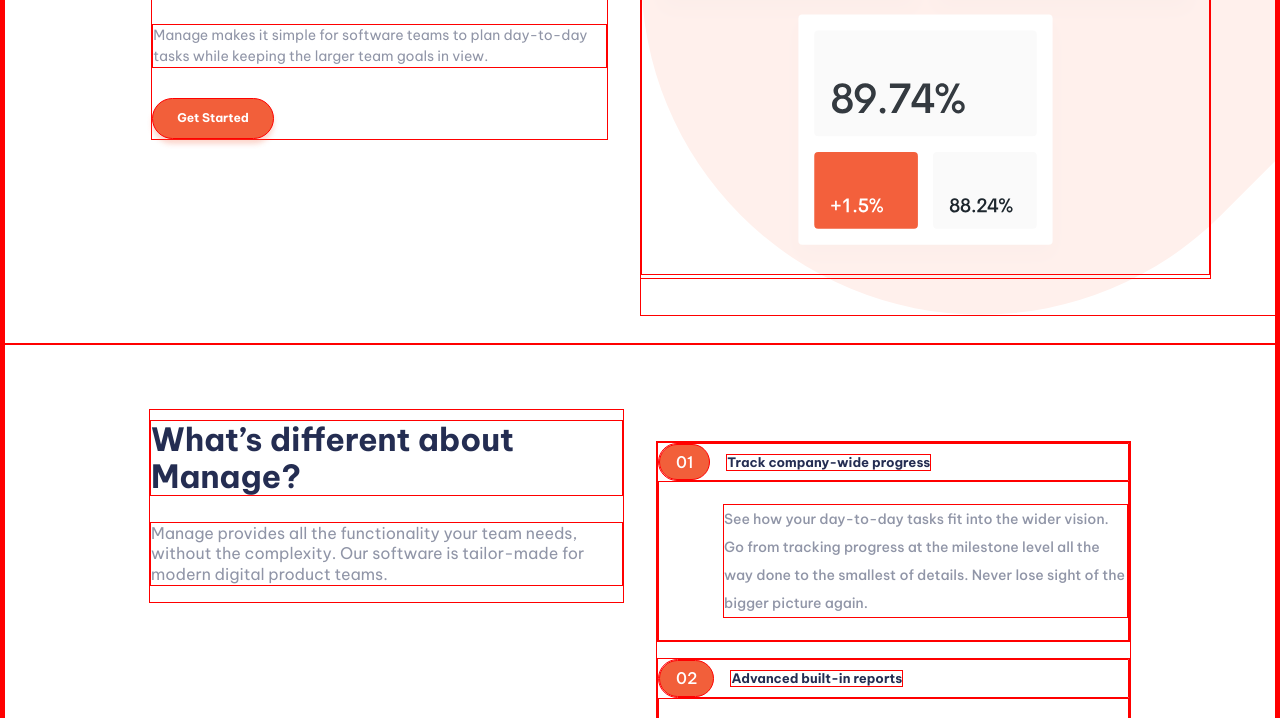
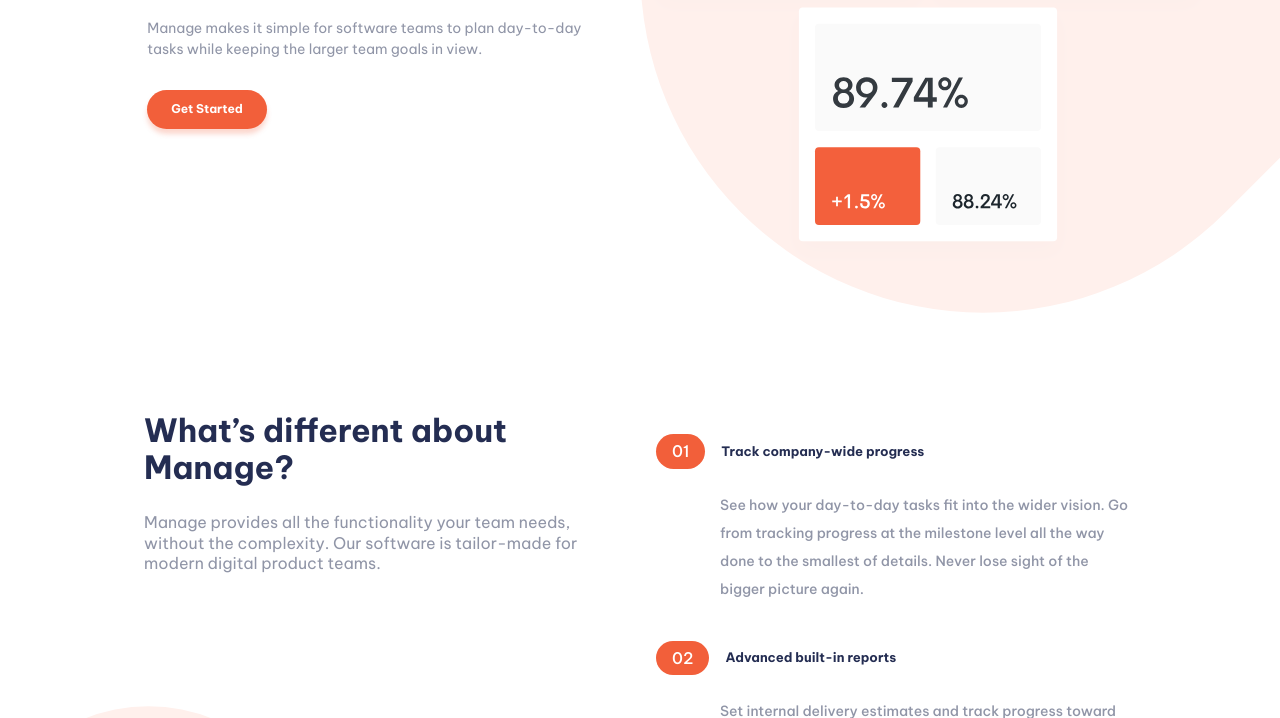
Before and after one commit to Miller1999/manage-landing-page, a website built with Vite: page index.html in a window 1280 px wide. Shown: the part 514-1232 px from the top of the page. Built offline with nearby package versions, Linux system fonts and the light colour scheme.

Commit message:
Fix:Styles

```diff
--- a/src/style.sass
+++ b/src/style.sass
@@ -25,7 +25,6 @@
   font-family: $family, sans-serif
   font-weight: $normal-weight
   font-size: $size
-  border: 1px solid red !important
 
 button,li
   cursor: pointer
```
